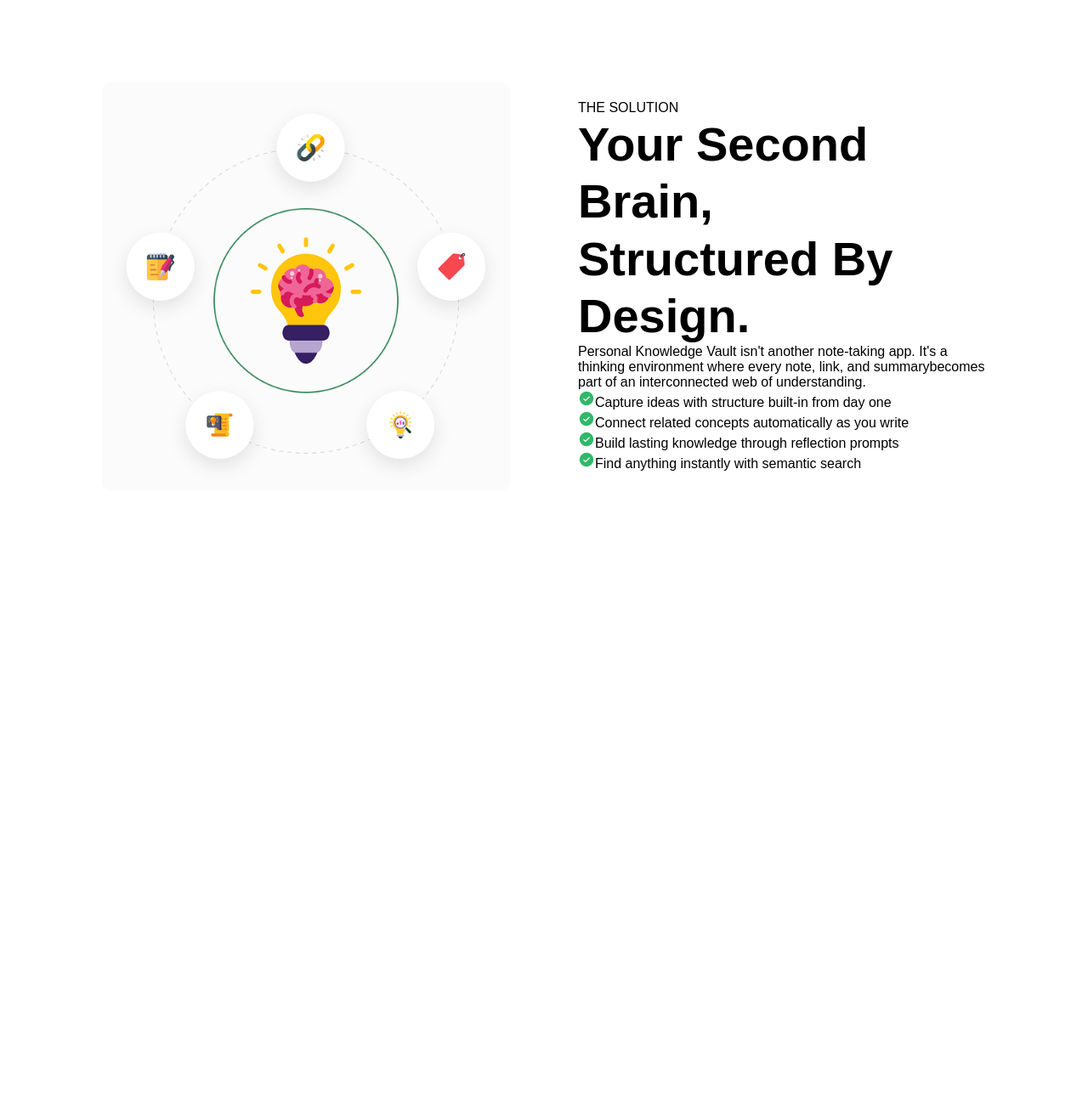
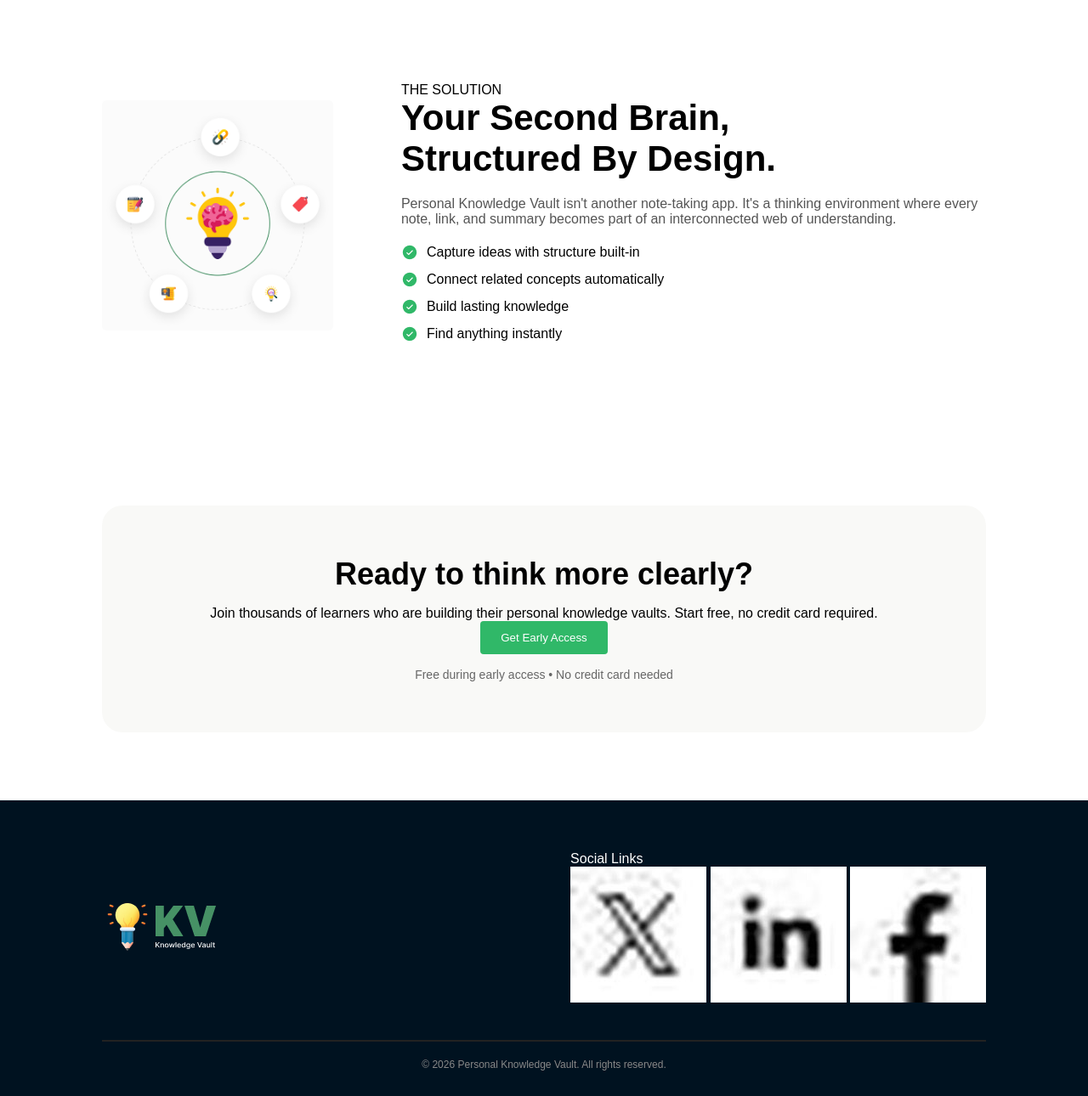
Before and after one commit to Zarrentasnim/knowledge-vault-assingment, a plain HTML site: page index.html in a window 1280 px wide. Shown: the part 1236-2526 px from the top of the page at 85% size. Before the commit the page ends 1913 px from the top, so only its background shows below. Drawn offline with Linux system fonts and the light colour scheme.

Commit message:
something added

```diff
--- a/index.html
+++ b/index.html
@@ -1,11 +1,13 @@
 <!DOCTYPE html>
 <html lang="en">
+
 <head>
     <meta charset="UTF-8">
     <meta name="viewport" content="width=device-width, initial-scale=1.0">
     <title>Knowledge Vault</title>
     <link rel="stylesheet" href="./style.css">
 </head>
+
 <body>
 
     <header>
@@ -25,22 +27,28 @@
     </header>
 
     <main>
-        <div class="hero-section">
+
+        <!-- HERO -->
+        <section class="hero-section">
             <div class="hero-section-text">
                 <p class="early-access-tag">Early Access Now Open</p>
-                <h2>Structured thinking,<br>
+                <h2>
+                    Structured thinking,<br>
                     <span class="color-changed">not just note-taking.</span>
                 </h2>
-                <p>A private space to store notes, links, and learning summaries — designed to <br>
-                    help you think clearly, connect ideas, and turn learning into long-term knowledge.</p>
+                <p>
+                    A private space to store notes, links, and learning summaries — designed to <br>
+                    help you think clearly, connect ideas, and turn learning into long-term knowledge.
+                </p>
                 <div class="hero-btn">
                     <button class="hero-btn-1">Start Building Your Vault</button>
                     <button class="hero-btn-2">See How It Works</button>
                 </div>
             </div>
-        </div>
+        </section>
 
-        <div class="white-section">
+        <!-- PROBLEM SECTION -->
+        <section class="white-section">
             <div class="heading-section">
                 <h1>Notes don't Fail, Structure Does.</h1>
                 <h3>You're not bad at learning. Your tools just weren't built for how knowledge actually works.</h3>
@@ -49,10 +57,12 @@
             <div class="box-container">
                 <div class="card">
                     <div class="icon-circle">
-                        <img src="./Sections/Vector.png" alt="icon"> </div>
+                        <img src="./Sections/Vector.png" alt="icon">
+                    </div>
                     <h4>Scattered Notes</h4>
                     <p>Your ideas live in 10 different apps, none of them connected.</p>
                 </div>
+
                 <div class="card">
                     <div class="icon-circle">
                         <img src="./Sections/Bookmarks.png" alt="icon">
@@ -60,6 +70,7 @@
                     <h4>Bookmark Overload</h4>
                     <p>Hundreds of saved links you'll never revisit or remember.</p>
                 </div>
+
                 <div class="card">
                     <div class="icon-circle">
                         <img src="./Sections/Brain.png" alt="icon">
@@ -67,6 +78,7 @@
                     <h4>No Idea Connections</h4>
                     <p>Insights stay isolated, never building into bigger understanding.</p>
                 </div>
+
                 <div class="card">
                     <div class="icon-circle">
                         <img src="./Sections/Info.png" alt="icon">
@@ -75,34 +87,66 @@
                     <p>Knowledge fades because there's no system to retain it.</p>
                 </div>
             </div>
-        </div>
+        </section>
+
+        <!-- SOLUTION -->
         <section class="solve-section">
             <div class="solve-container">
                 <div class="solve-image">
-                    <img src="./Sections/knowledge.png" alt="Image">
-                   </div>
-                   <div class="solve-content">
+                    <img src="./Sections/knowledge.png" alt="Knowledge Image">
+                </div>
+
+                <div class="solve-content">
                     <p class="sub-heading">THE SOLUTION</p>
                     <h2>Your Second Brain,<br>Structured By Design.</h2>
-                    <p class="description">Personal Knowledge Vault isn't another note-taking app. It's a thinking environment where every note, link, and summarybecomes part of an interconnected web of understanding.</p>
-                    <ul class="features-list" style="list-style: none;">
-                        <li><img src="./Sections/CheckCircle.png" alt="CheckCircle img">Capture ideas with structure built-in from day one</li>
-                        <li><img src="./Sections/CheckCircle.png" alt="CheckCircle img">Connect related concepts automatically as you write</li>
-                        <li><img src="./Sections/CheckCircle.png" alt="CheckCircle img">Build lasting knowledge through reflection prompts</li>
-                        <li><img src="./Sections/CheckCircle.png" alt="CheckCircle img">Find anything instantly with semantic search</li>
+                    <p class="description">
+                        Personal Knowledge Vault isn't another note-taking app.
+                        It's a thinking environment where every note, link,
+                        and summary becomes part of an interconnected web of understanding.
+                    </p>
+
+                    <ul class="features-list">
+                        <li><img src="./Sections/CheckCircle.png"> Capture ideas with structure built-in</li>
+                        <li><img src="./Sections/CheckCircle.png"> Connect related concepts automatically</li>
+                        <li><img src="./Sections/CheckCircle.png"> Build lasting knowledge</li>
+                        <li><img src="./Sections/CheckCircle.png"> Find anything instantly</li>
                     </ul>
+                </div>
+            </div>
+        </section>
 
-                   </div>
+        <!-- CALL TO ACTION -->
+        <section class="call-to-action-section">
+            <div class="call-to-action-box">
+                <h2>Ready to think more clearly?</h2>
+                <p>
+                    Join thousands of learners who are building their personal knowledge vaults.
+                    Start free, no credit card required.
+                </p>
+                <button class="primary-button">Get Early Access</button>
+                <p class="small-text">Free during early access • No credit card needed</p>
+            </div>
+        </section>
 
+    </main>
 
+    <footer class="footer-section">
+        <div class="footer-top">
+            <div class="footer-logo">
+                <img src="./assets/logo-footer.png" alt="logo">
 
             </div>
+            <div class="social-links">
+                <p>Social Links</p>
+                <img src="./Sections/WhatsApp Image 2026-01-09 at 7.34.56 PM.jpeg" alt="">
+                <img src="./Sections/WhatsApp Image 2026-01-09 at 7.35.13 PM.jpeg" alt="">
+                <img src="./Sections/WhatsApp Image 2026-01-09 at 7.33.49 PM.jpeg" alt="">
 
-        </section>
-    </main>
-
-    <footer>
-        </footer>
+            </div>
+        </div>
+        <hr>
+        <p class="copyright">© 2026 Personal Knowledge Vault. All rights reserved.</p>
+    </footer>
 
 </body>
 </html>
--- a/style.css
+++ b/style.css
@@ -1,30 +1,32 @@
+/* RESET */
 * {
+    margin: 0;
     padding: 0;
-    margin: 0;
     box-sizing: border-box;
     font-family: sans-serif;
 }
 
+/* NAVBAR */
 .navbar {
     display: flex;
+    justify-content: space-between;
     align-items: center;
-    justify-content: space-between;
     padding: 16px 120px;
-    background-color: white;
+    background-color: #ffffff;
 }
 
 .nav-center {
     display: flex;
+    gap: 32px;
     list-style: none;
-    gap: 32px;
 }
 
 .primary-button {
     background-color: #30B868;
+    color: white;
     padding: 12px 24px;
-    color: white;
+    border: none;
     border-radius: 4px;
-    border: none;
     cursor: pointer;
 }
 
@@ -34,25 +36,28 @@
     display: flex;
     justify-content: center;
     align-items: center;
-    background-image: linear-gradient(rgba(0, 0, 0, 0.6), rgba(0, 0, 0, 0.6)), url('./Sections/hero-bg.png');
-    background-repeat: no-repeat;
+    text-align: center;
+    color: white;
+    background-image: linear-gradient(
+        rgba(0, 0, 0, 0.6),
+        rgba(0, 0, 0, 0.6)
+    ),
+    url("./Sections/hero-bg.png");
     background-size: cover;
     background-position: center;
-    color: white;
-    text-align: center;
 }
 
 .early-access-tag {
     background: white;
     color: #30B868;
-    display: inline-block;
-    padding: 5px 15px;
+    padding: 6px 16px;
     border-radius: 20px;
     font-size: 14px;
+    display: inline-block;
     margin-bottom: 20px;
 }
 
-h2 {
+.hero-section h2 {
     font-size: 56px;
     line-height: 1.2;
 }
@@ -63,8 +68,8 @@
 
 .hero-btn {
     display: flex;
+    justify-content: center;
     gap: 18px;
-    justify-content: center;
     margin-top: 30px;
 }
 
@@ -86,8 +91,8 @@
     cursor: pointer;
 }
 
+/* WHITE SECTION */
 .white-section {
-    background-color: white;
     padding: 80px 120px;
     text-align: center;
 }
@@ -98,7 +103,6 @@
 
 .heading-section h1 {
     font-size: 48px;
-    color: #111;
     margin-bottom: 10px;
 }
 
@@ -110,7 +114,6 @@
 
 .box-container {
     display: flex;
-    justify-content: center;
     gap: 30px;
 }
 
@@ -122,25 +125,21 @@
 .icon-circle {
     width: 60px;
     height: 60px;
-    background-color: hsl(2, 62%, 62%);
+    background-color: #f26c6c;
     border-radius: 8px;
     margin: 0 auto 20px;
     display: flex;
     align-items: center;
     justify-content: center;
-    padding: 24px;
-    gap: 16px;
 }
 
 .icon-circle img {
     width: 30px;
-    height: 30px;
 }
 
 .card h4 {
     margin-bottom: 10px;
     font-size: 20px;
-    color: #111;
 }
 
 .card p {
@@ -148,76 +147,91 @@
     color: #555;
     line-height: 1.5;
 }
+
+/* SOLVE SECTION */
 .solve-section {
-    width: 100%;
     padding: 100px 120px;
-    background-color: green;
+    background-color: #ffffff;
 }
 
 .solve-container {
     display: flex;
     align-items: center;
-    justify-content: center;
     gap: 80px;
     max-width: 1200px;
     margin: 0 auto;
 }
 
-.solve-image {
-    flex: 1;
-    display: flex;
-    justify-content: center;
-}
-
 .solve-image img {
     width: 100%;
     max-width: 500px;
-    height: auto;
 }
 
-.solve-content {
-    flex: 1;
-    text-align: left;
+.solve-content h2 {
+    font-size: 42px;
+    margin-bottom: 20px;
 }
 
-
-.features-list {
-    list-style: none;
-    padding: 0;
-    font-size: 16px;
-}.solve-section {
-    width: 100%;
-    padding: 100px 120px;
-    background-color: white;
-}
-
-.solve-container {
-    display: flex;
-    align-items: center;
-    justify-content: center;
-    gap: 80px;
-    max-width: 1200px;
-    margin: 0 auto;
-}
-
-.solve-image {
-    flex: 1;
-    display: flex;
-    justify-content: center;
-}
-
-.solve-image img {
-    width: 100%;
-    max-width: 500px;
-    height: auto;
-}
-
-.solve-content {
-    flex: 1;
-    text-align: left;
+.description {
+    color: #555;
+    margin-bottom: 20px;
 }
 
 .features-list {
     list-style: none;
-    padding: 0;
 }
+
+.features-list li {
+    display: flex;
+    align-items: center;
+    gap: 10px;
+    margin-bottom: 12px;
+}
+
+/* CALL TO ACTION */
+.call-to-action-section {
+    padding: 80px 120px;
+}
+
+.call-to-action-box {
+    background-color: #f9f9f7;
+    padding: 60px;
+    border-radius: 24px;
+    text-align: center;
+}
+
+.call-to-action-box h2 {
+    font-size: 36px;
+    margin-bottom: 16px;
+}
+
+.small-text {
+    font-size: 14px;
+    color: #666;
+    margin-top: 16px;
+}
+
+/* FOOTER */
+.footer-section {
+    background-color: #001220;
+    color: white;
+    padding: 60px 120px 30px;
+}
+
+.footer-top {
+    display: flex;
+    justify-content: space-between;
+    align-items: center;
+    margin-bottom: 40px;
+}
+
+.footer-section hr {
+    border: 0.5px solid #222;
+    margin-bottom: 20px;
+}
+
+.copyright {
+    text-align: center;
+    font-size: 12px;
+    color: #888;
+}
```
Also changed, not shown: Sections/WhatsApp Image 2026-01-09 at 7.33.49 PM.jpeg (added), Sections/WhatsApp Image 2026-01-09 at 7.34.56 PM.jpeg (added), Sections/WhatsApp Image 2026-01-09 at 7.35.13 PM.jpeg (added).
